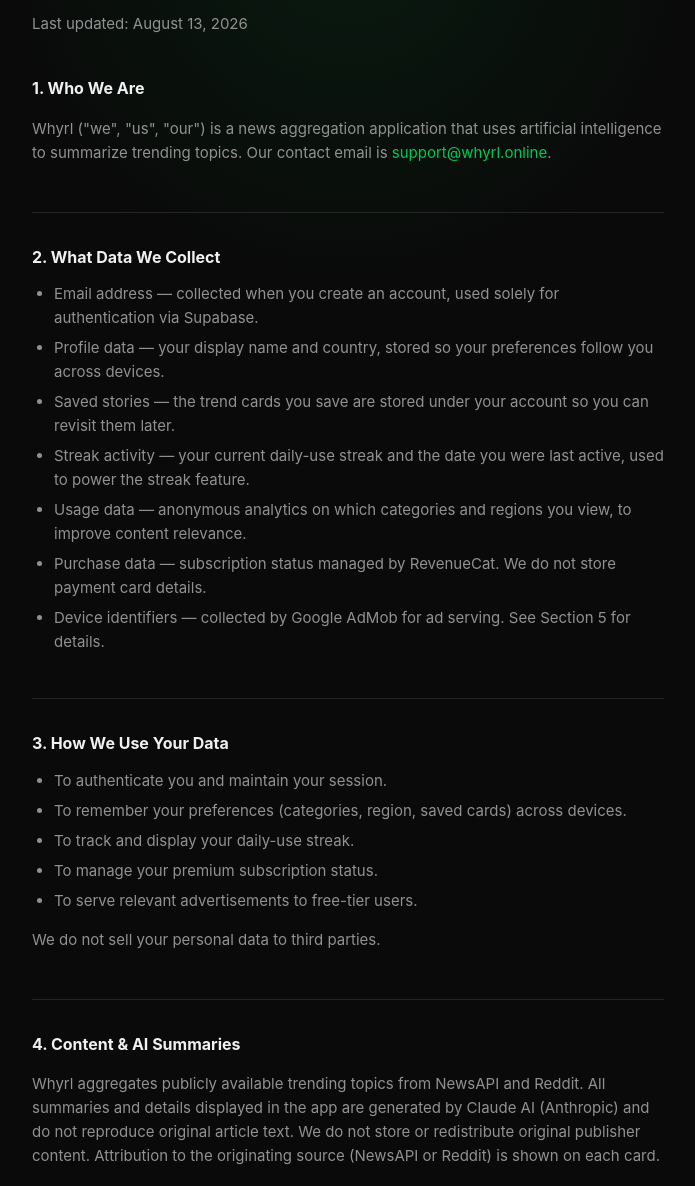
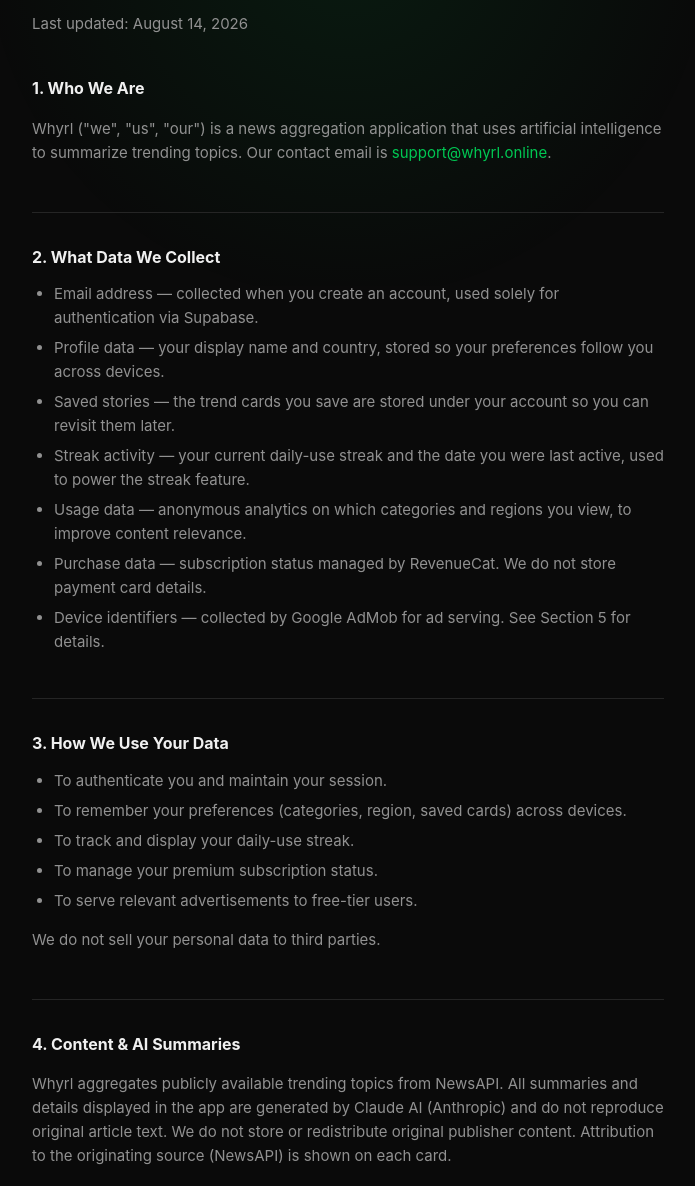
Before and after one commit to MathieuDRoy/whyrl, a website: page support-site/privacy.html in a window 1280 px wide. Shown: the part 254-1440 px from the top of the page, without its empty margins (292-987 px from the left). Drawn offline with Linux system fonts and the light colour scheme.

Commit message:
Remove Reddit mentions from bundled support-site copy
Matches the app/backend change -- Reddit is no longer a content
source.

```diff
--- a/support-site/privacy.html
+++ b/support-site/privacy.html
@@ -22,7 +22,7 @@
   <main class="content">
     <a class="back-link" href="index.html">&larr; Back to home</a>
     <h1>Privacy Policy</h1>
-    <p class="updated">Last updated: August 13, 2026</p>
+    <p class="updated">Last updated: August 14, 2026</p>
 
     <section>
       <h2>1. Who We Are</h2>
@@ -61,11 +61,11 @@
     <section>
       <h2>4. Content &amp; AI Summaries</h2>
       <p>
-        Whyrl aggregates publicly available trending topics from NewsAPI and Reddit. All
+        Whyrl aggregates publicly available trending topics from NewsAPI. All
         summaries and details displayed in the app are generated by Claude AI (Anthropic)
         and do not reproduce original article text. We do not store or redistribute
-        original publisher content. Attribution to the originating source (NewsAPI or
-        Reddit) is shown on each card.
+        original publisher content. Attribution to the originating source (NewsAPI)
+        is shown on each card.
       </p>
     </section>
 
```
Also changed, not shown: support-site/index.html (+3 -3 lines), support-site/support.html (+1 -1 lines), support-site/terms.html (+3 -3 lines).
